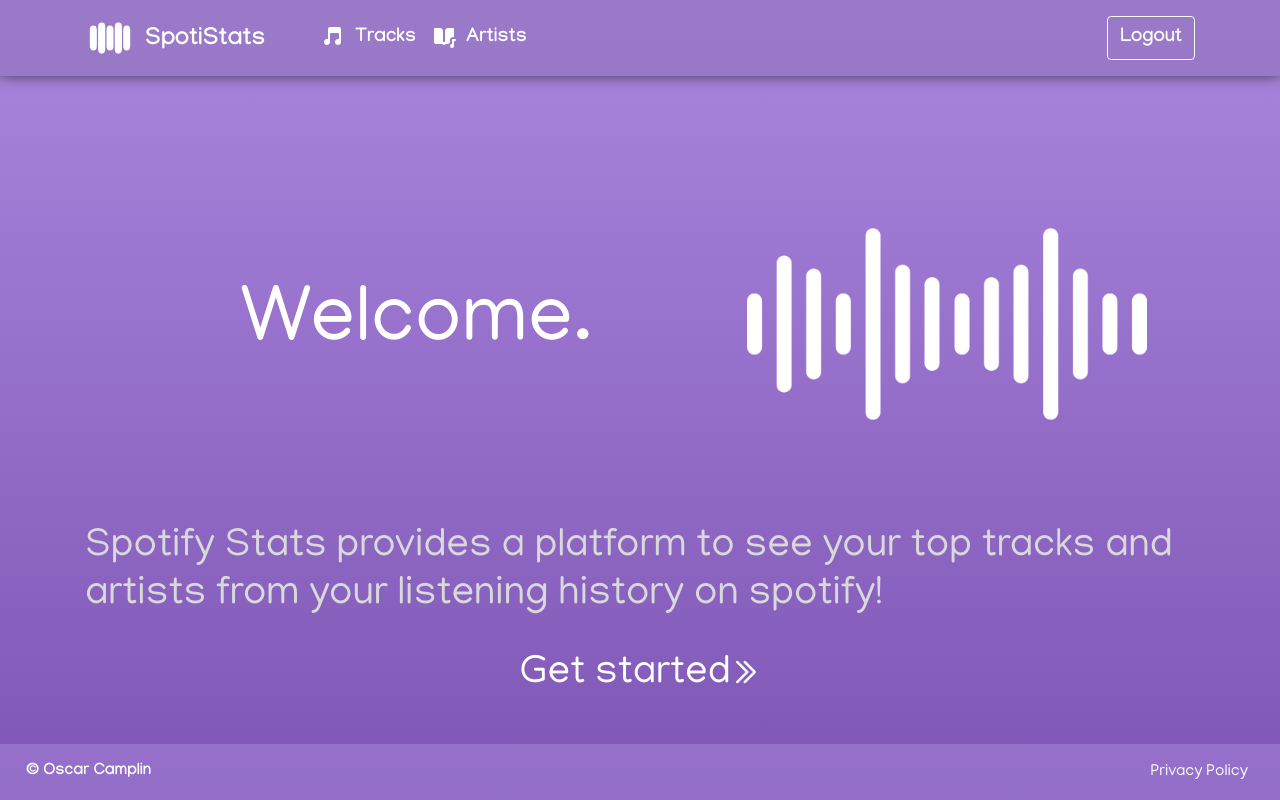
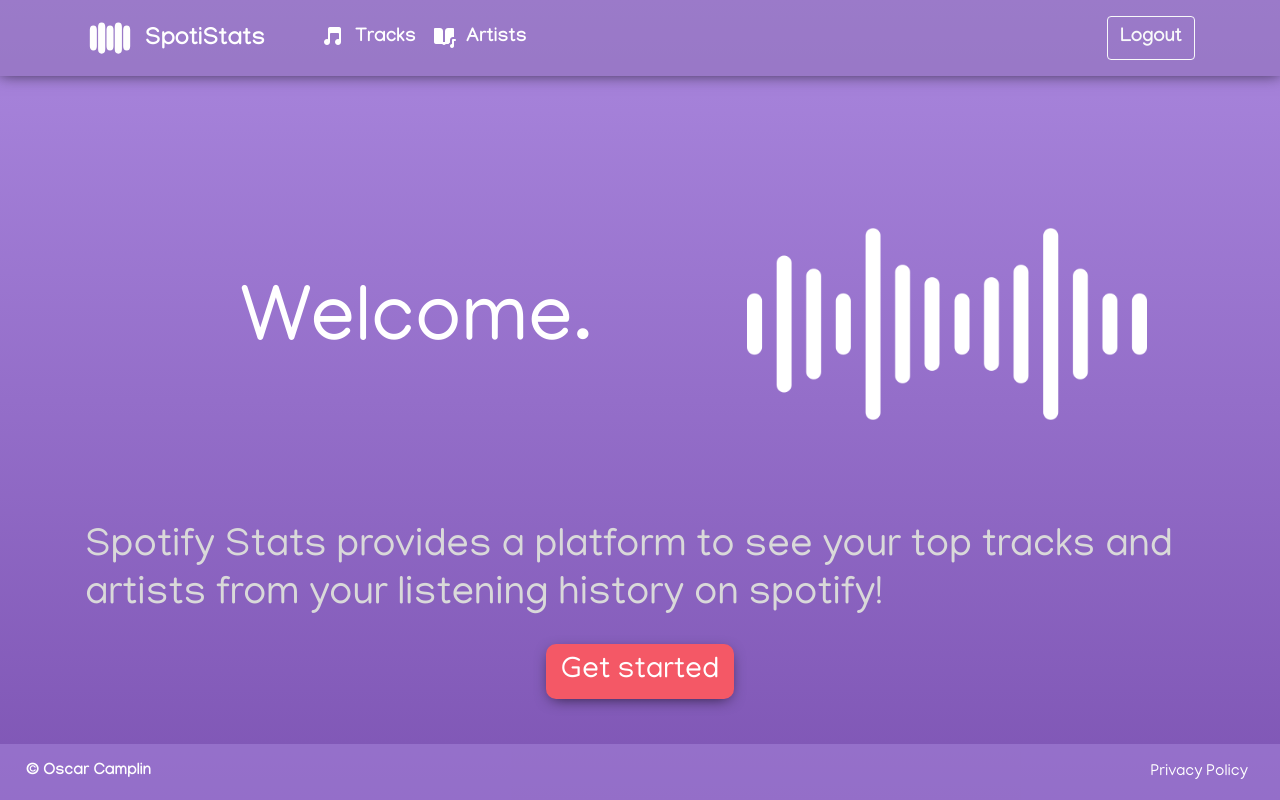
Before and after one commit to ogcamplin/spotify-stats, a React (Create React App) app: page / in a window 1280 px wide. Built offline with nearby package versions, Linux system fonts and the light colour scheme.

Commit message:
Change login button styling

```diff
--- a/src/App.js
+++ b/src/App.js
@@ -18,7 +18,7 @@
 /**
  * Base container component for spotify stats app
  */
-const App = () => {
+const App = (props) => {
   const context = useContext(store);
   const { state } = context;
   const [ isLoading, setLoading ] = useState(true);
@@ -44,6 +44,7 @@
           authorise(context, params, setLoading);
         }
         setLoading(false);
+
       }
       handleCallback();
   }, [context, state])
--- a/src/pages/Home/Home.css
+++ b/src/pages/Home/Home.css
@@ -49,10 +49,20 @@
 }
 
 .start-button {
-    font-size: 40px;
-    background: none;
+    font-size: 30px;
+    padding: 5px 15px;
     border: none;
     color: #fff;
+    background-color: #F45866;
+    border-radius: 10px;
+    -webkit-box-shadow: 0px 4px 15px -5px rgba(0,0,0,0.75);
+    -moz-box-shadow: 0px 4px 15px -5px rgba(0,0,0,0.75);
+    box-shadow: 0px 4px 15px -5px rgba(0,0,0,0.75);
+    text-align: center;
+}
+
+.start-button:focus {
+    outline: none;
 }
 
 .start-button:hover {
--- a/src/pages/Home/Home.js
+++ b/src/pages/Home/Home.js
@@ -20,8 +20,7 @@
 const StartButton = () => {
     const variants = {
         hover: {
-            scale: 1.1,
-            originX: 0.01
+            scale: 1.1
         }
     }
 
@@ -29,7 +28,6 @@
         <motion.div variants={ variants }  className='text-center mt-4' whileHover='hover'>
             <motion.button className='start-button' onClick={() => doAuthenticate()}>
                 Get started
-                <motion.img className='chevron' src={ process.env.PUBLIC_URL + '/arrow_right.png'} height='30' width='30' alt='chevron' />
             </motion.button>
         </motion.div>
     )
```
Also changed, not shown: public/arrow_right.png (deleted).
